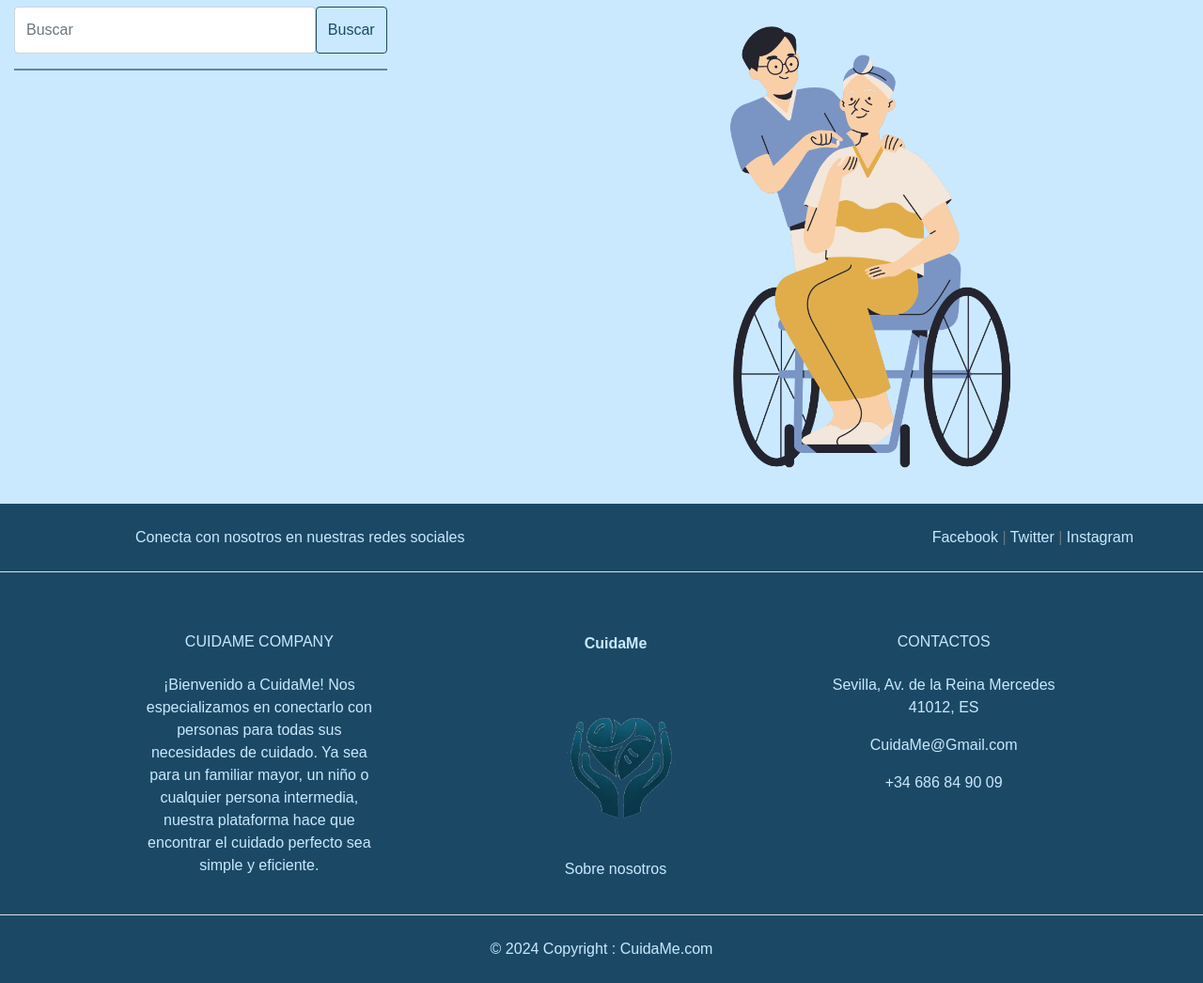
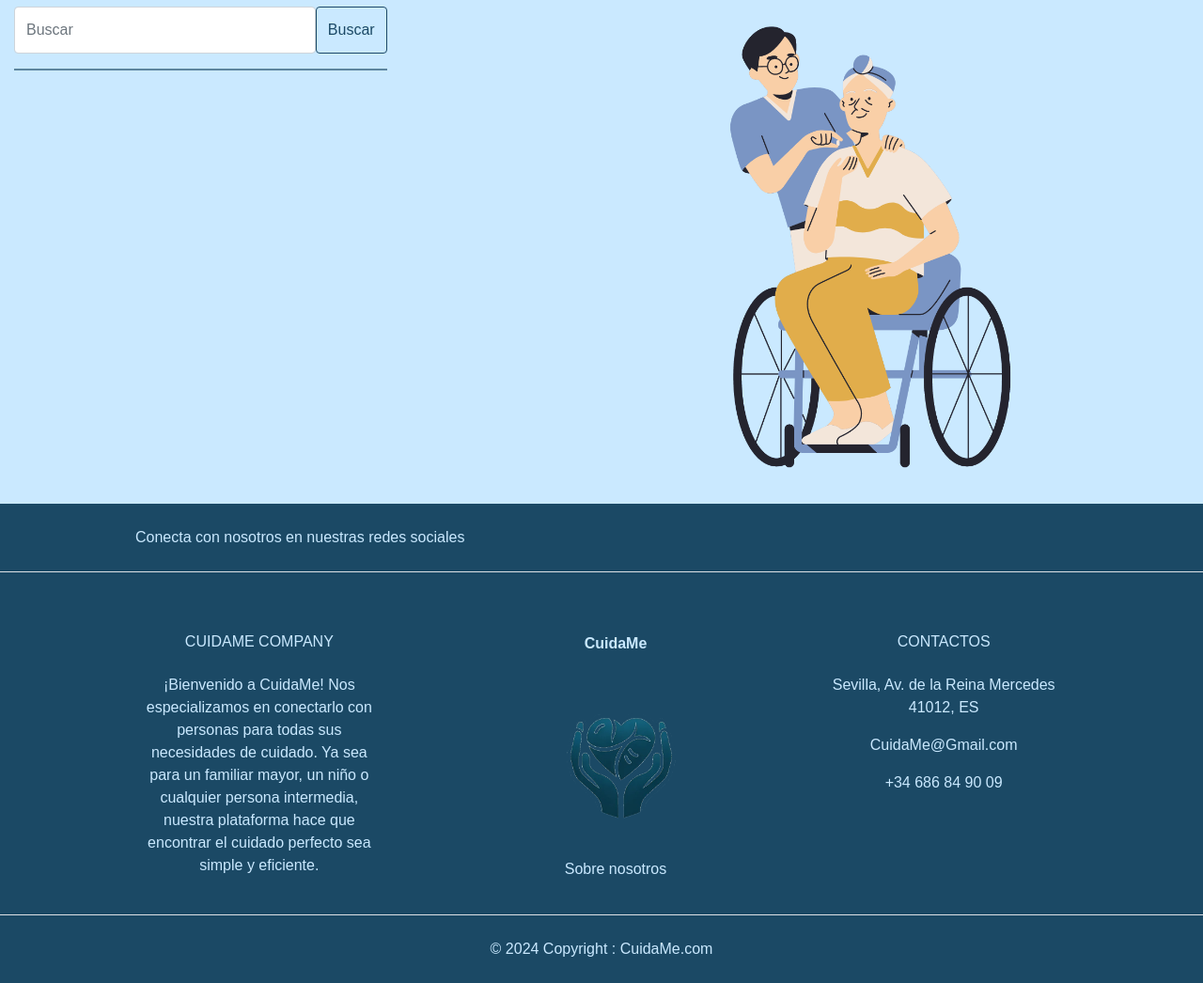
Before and after one commit to Galeon2098/CuidaME, a Django app: page /chat/chat_rooms/ in a window 1280 px wide. Shown: the part 63-1109 px from the top of the page at 94% size. Run offline with Django 4.2, Linux system fonts and the light colour scheme; the visitor is signed in with stand-in values (Sample User, id 1); data that the repository does not hold is empty; some libraries are stand-ins or nearby versions.

Commit message:
front: quitado de footer enlace a redes sociales

```diff
--- a/main/templates/main/base.html
+++ b/main/templates/main/base.html
@@ -109,20 +109,6 @@
       <div class="me-5 d-none d-lg-block" style="padding-left:120px ;color: #cae9ff;">
         <span>Conecta con nosotros en nuestras redes sociales</span>
       </div>
-      <div style="padding-right:50px">
-        <a href="https://www.facebook.com/UniversidaddeSevillaoficial" target="_blank" class="me-4 text-reset" style=" color: #cae9ff;">
-          <i class="fab fa-facebook-f"></i>
-          Facebook
-        </a> |
-        <a href="https://twitter.com/unisevilla" target="_blank" class="me-4 text-reset" style=" color: #cae9ff;">
-          <i class="fab fa-twitter"></i>
-          Twitter
-        </a>|
-        <a href="https://www.instagram.com/unisevilla/" target="_blank" class="me-4 text-reset" style=" color: #cae9ff;">
-          <i class="fab fa-instagram"></i>
-          Instagram
-        </a>
-      </div>
     </section>
     <section class="d-flex justify-content-center justify-content-lg-between p--1 border-bottom" style="background-color:  #1B4965">
       <div class="container text-center text-md-start mt-5">
```
